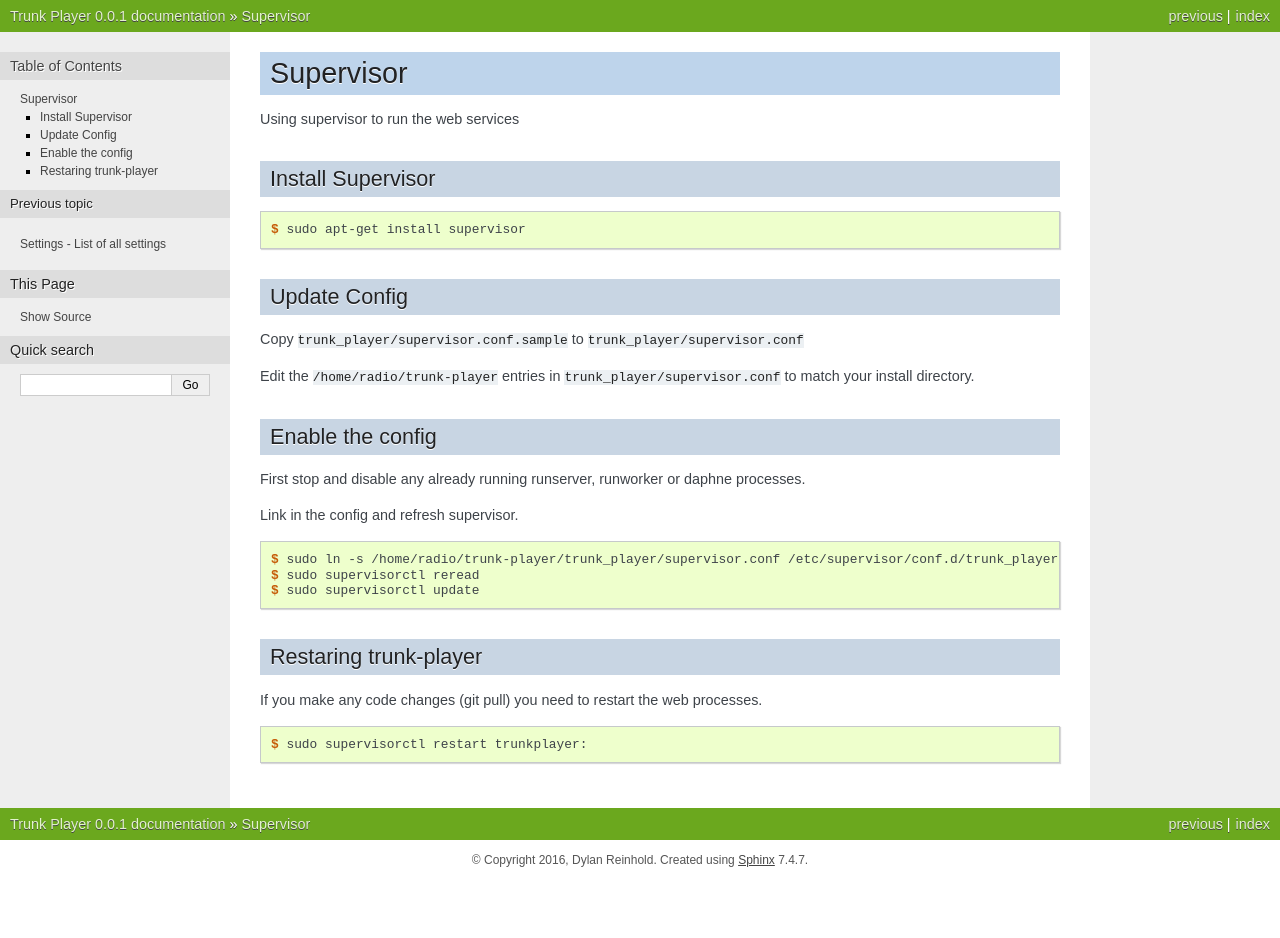
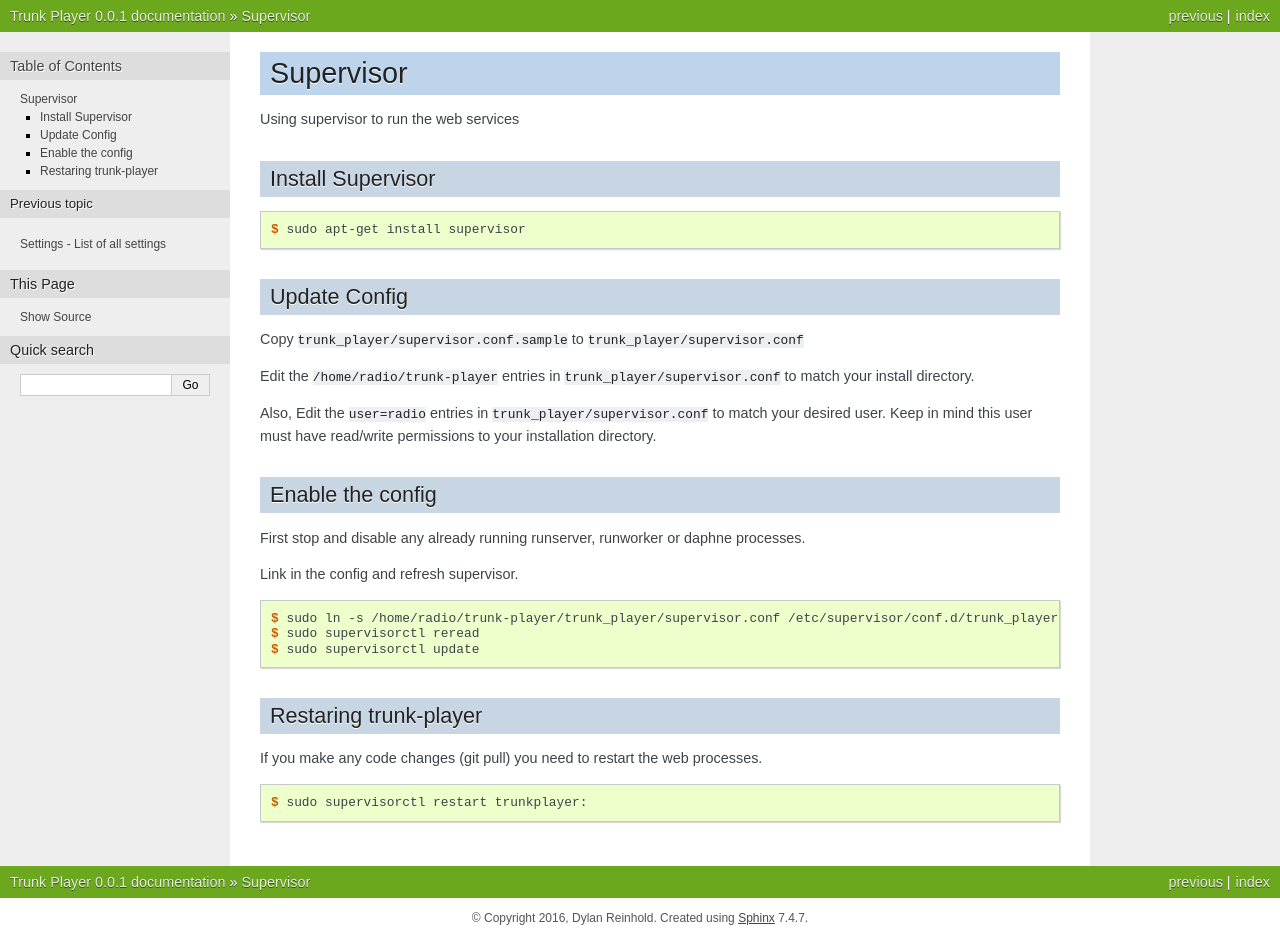
Before and after one commit to ScanOC/trunk-player, a Sphinx documentation site: the page built from docs/supervisor.rst, in a window 1280 px wide. Built offline with Sphinx 7.4.7, drawn with Linux system fonts in a browser that asks for light colours; before the commit the page ends 900 px from its top, so only the background shows below that.

Commit message:
update supervisor doc page for user edits required

```diff
--- a/docs/supervisor.rst
+++ b/docs/supervisor.rst
@@ -18,6 +18,8 @@
 Copy ``trunk_player/supervisor.conf.sample`` to ``trunk_player/supervisor.conf``
 
 Edit the ``/home/radio/trunk-player`` entries in ``trunk_player/supervisor.conf`` to match your install directory.
+
+Also, Edit the ``user=radio`` entries in ``trunk_player/supervisor.conf`` to match your desired user.  Keep in mind this user must have read/write permissions to your installation directory.
 
 Enable the config
 =================
```
